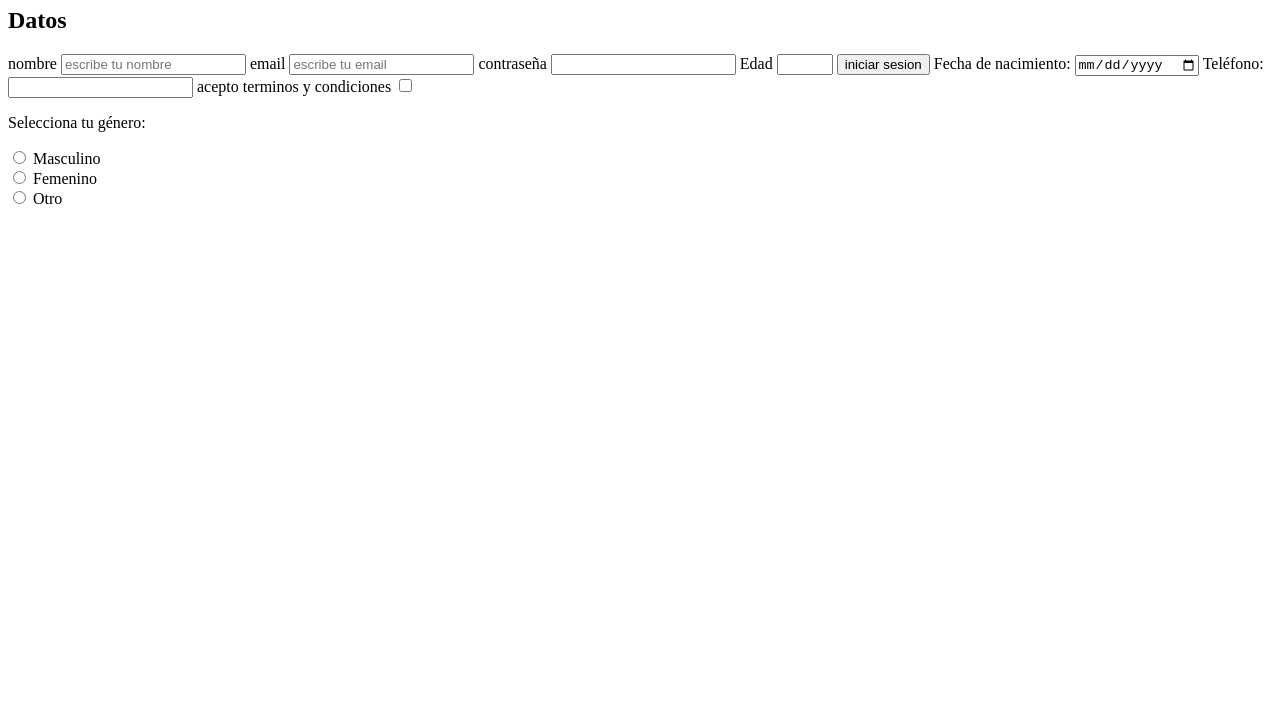
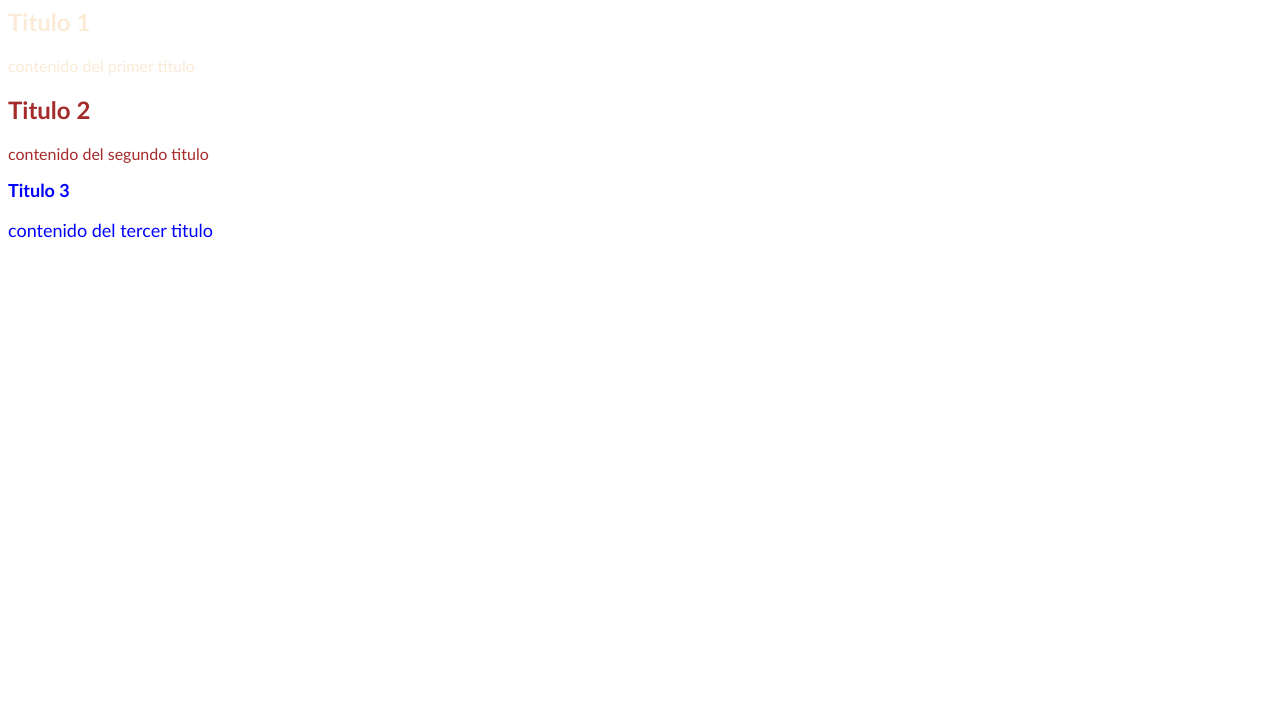
Before and after one commit to Max432122/Mi-primera-pagina-web, a plain HTML site: page index.html in a window 1280 px wide. Shown: the part 73-800 px from the top of the page. Drawn offline with Linux system fonts and the light colour scheme.

Commit message:
hice el cambio de colores de letras, cambio de tamaño y fuente

```diff
--- a/index.html
+++ b/index.html
@@ -2,53 +2,29 @@
 <html lang="es">
 <head>
     <meta charset="UTF-8">
-    <title>Mi primera pagina web</title>
+    <meta name="viewport" content="width=device-width, initial-scale=1.0">
+    <link rel="stylesheet" href="style/style.css">
+    <title>Document</title>
 </head>
 <body>
+    <hearder>
+        <h1>Bienvenido a la pagina</h1>
 
-    <header>
-        <h1>Formulario</h1>
-    </header>
-
+    </hearder>
     <main>
         <section>
-            <h2>Datos</h2>
-            <form action = "#">
-                <label> nombre </label>
-                 <input type = "text" id = "nombre" required placeholder = "escribe tu nombre">
-                  <label> email</label>
-                  <input type = "email" id = "email" required placeholder = "escribe tu email">
-                  <label> contraseña</label>
-                  <input type = "contraseña" id = "contraseña" name = "contraseña" required minlength = "10">
-                   <label> Edad</label>
-                  <input type = "number" id = "Edad" min = "0" max = "99">
-                  <input type = "submit" value = "iniciar sesion" >
+            <h1 class="articulo1">Titulo 1</h1>
+            <p class="articulo1">contenido del primer titulo</p>
+        </section>
+        <section>
+            <h1 class="articulo2">Titulo 2</h1>
+            <p class="articulo2">contenido del segundo titulo</p>
+        </section>
+        <section>
+            <h1 class="articulo3">Titulo 3</h1>
+            <p class="articulo3">contenido del tercer titulo</p>
+        </section>
 
-                  <label>Fecha de nacimiento:</label>
-                  <input type="date" id="fechaNacimiento">
-
-                  <label>Teléfono:</label>
-                  <input type="tel" id="telefono" pattern="[0-9]{3}-[0-9]{3}-[0-9]{4}">
-
-                  <label>acepto terminos y condiciones</label>
-                  <input type="checkbox" id="newsletter" name="opciones">
-                  <p>Selecciona tu género:</p>
-                  <input type="radio" id="masculino" name="genero" value="masculino">
-                  <label>Masculino</label><br>
-                  <input type="radio" id="femenino" name="genero" value="femenino">
-                  <label>Femenino</label><br>
-                  <input type="radio" id="otro" name="genero" value="otro">
-                  <label>Otro</label>
-
-
-            </form>
-
-
-
-
-
-
-        </section>
     </main>
 
 </body>
--- /dev/null
+++ b/style/style.css
@@ -0,0 +1,15 @@
+.articulo1{
+    color: antiquewhite;
+    font-family: 'Gill Sans', 'Gill Sans MT', Calibri, 'Trebuchet MS', sans-serif;
+    font-size: 22x;
+}
+.articulo2{
+    color: brown;
+    font-family: 'Gill Sans', 'Gill Sans MT', Calibri, 'Trebuchet MS', sans-serif;
+    font-size: 20x;
+}
+.articulo3{
+    color: blue;
+    font-family: 'Gill Sans', 'Gill Sans MT', Calibri, 'Trebuchet MS', sans-serif;
+    font-size: 18px;
+}
```
